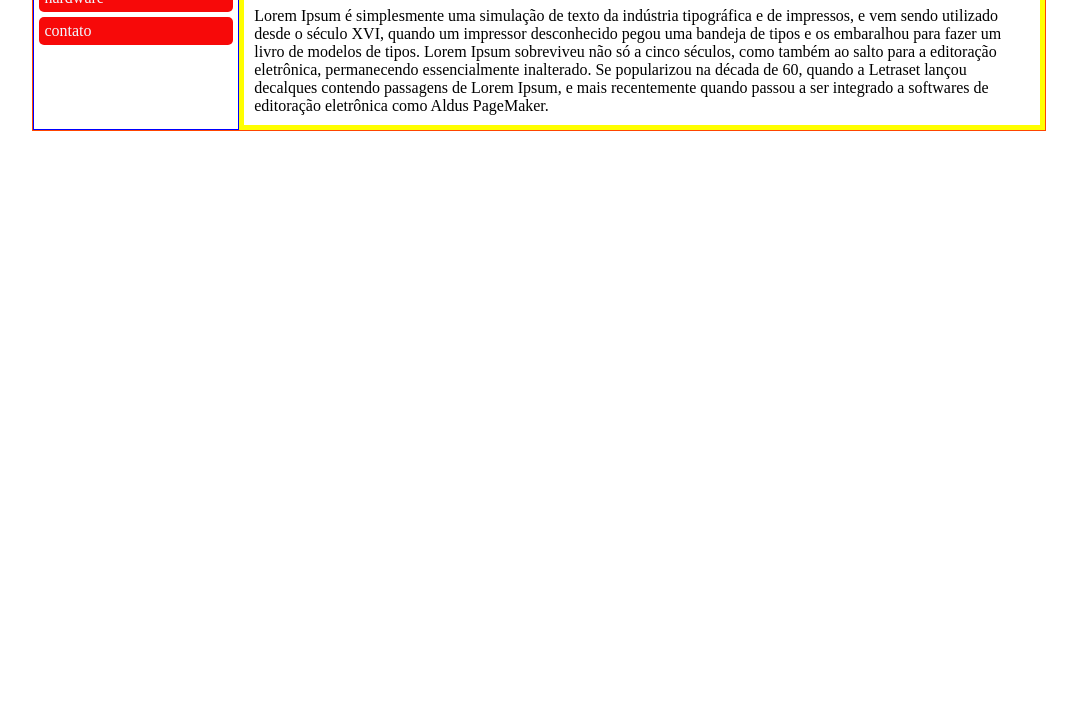
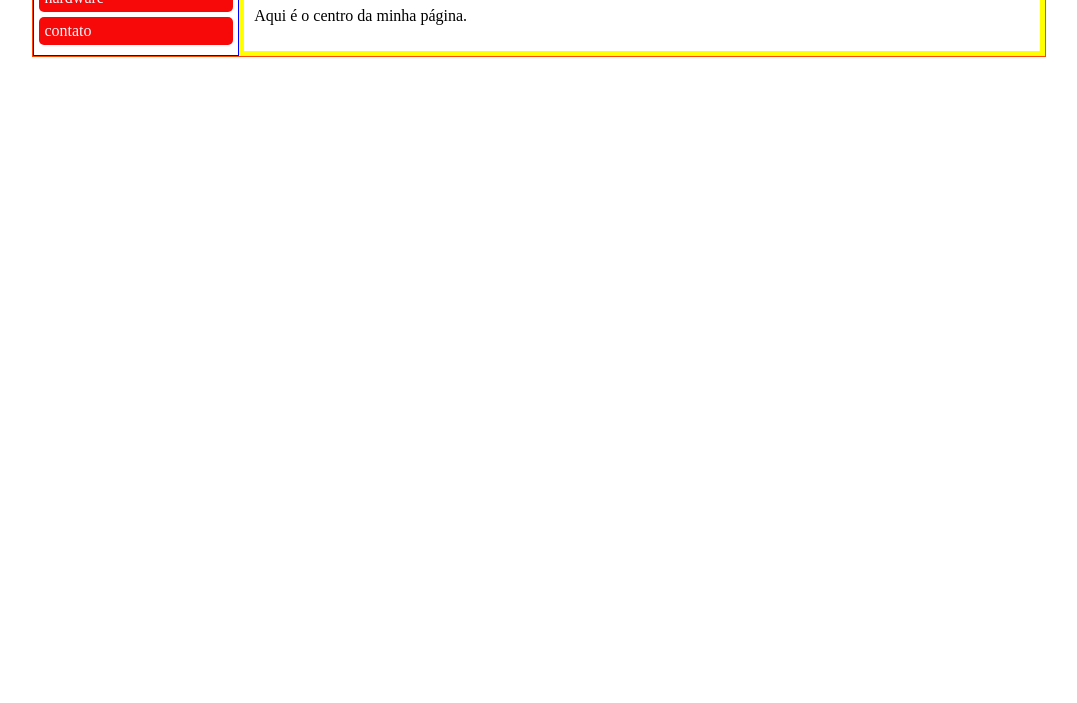
Before and after one commit to aurellicepropercio/site, a plain HTML site: page index.html in a window 1280 px wide. Shown: the part 97-800 px from the top of the page, without its empty margins (101-1178 px from the left). Drawn offline with Linux system fonts and the light colour scheme.

Commit message:
Update index.html
modifiquei o centro da minha página.

```diff
--- a/index.html
+++ b/index.html
@@ -56,8 +56,9 @@
         <div id="centro">
                 <h1>centro</h1>
                 <p>
+                    Aqui é o centro da minha página.
+                </p>
 
-                </p>Lorem Ipsum é simplesmente uma simulação de texto da indústria tipográfica e de impressos, e vem sendo utilizado desde o século XVI, quando um impressor desconhecido pegou uma bandeja de tipos e os embaralhou para fazer um livro de modelos de tipos. Lorem Ipsum sobreviveu não só a cinco séculos, como também ao salto para a editoração eletrônica, permanecendo essencialmente inalterado. Se popularizou na década de 60, quando a Letraset lançou decalques contendo passagens de Lorem Ipsum, e mais recentemente quando passou a ser integrado a softwares de editoração eletrônica como Aldus PageMaker.
         </div>
 </div>
 </body>
```
